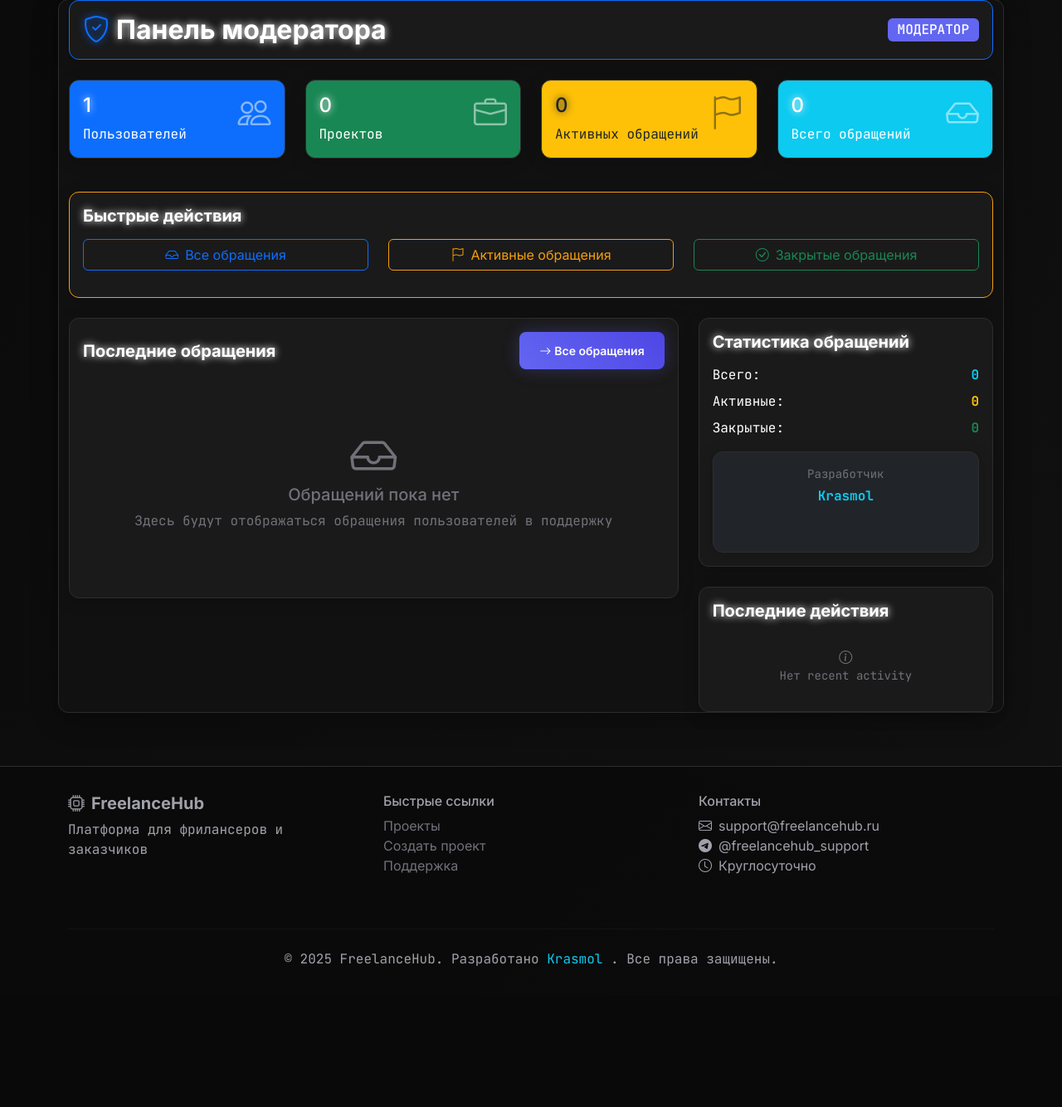
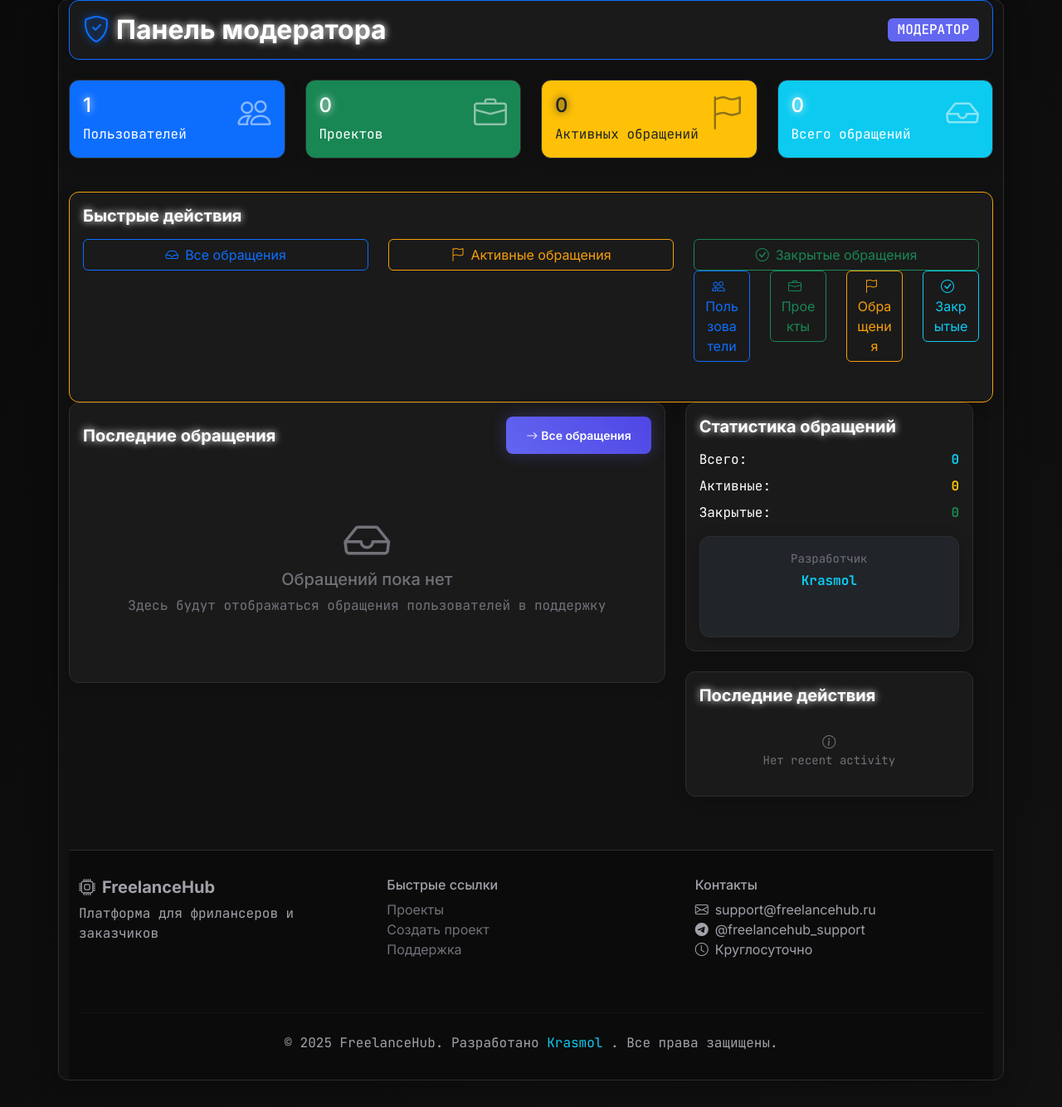
Before and after one commit to Krasmol/platform_for_freelancers, a Flask app: page /admin in a window 1280 px wide. Shown: the part 98-1432 px from the top of the page at 83% size. Before the commit the page ends 1262 px from the top, so only its background shows below. Run offline with Flask 3, Linux system fonts and the light colour scheme; a user stored in the database is signed in.

Commit message:
Update admin_dashboard.html
добавлены и изменены быстрые действия

```diff
--- a/templates/admin_dashboard.html
+++ b/templates/admin_dashboard.html
@@ -93,6 +93,27 @@
                         <a href="{{ url_for('admin_tickets') }}?status=closed" class="btn btn-outline-success w-100">
                             <i class="bi bi-check-circle me-2"></i>Закрытые обращения
                         </a>
+                    <div class="row">
+                        <div class="col-md-3 mb-3">
+                            <a href="{{ url_for('admin_users') }}" class="btn btn-outline-primary w-100">
+                                <i class="bi bi-people me-2"></i>Пользователи
+                            </a>
+                        </div>
+                        <div class="col-md-3 mb-3">
+                            <a href="{{ url_for('admin_projects') }}" class="btn btn-outline-success w-100">
+                                <i class="bi bi-briefcase me-2"></i>Проекты
+                            </a>
+                        </div>
+                        <div class="col-md-3 mb-3">
+                            <a href="{{ url_for('admin_tickets') }}?status=open" class="btn btn-outline-warning w-100">
+                                <i class="bi bi-flag me-2"></i>Обращения
+                            </a>
+                        </div>
+                        <div class="col-md-3 mb-3">
+                            <a href="{{ url_for('admin_tickets') }}?status=closed" class="btn btn-outline-info w-100">
+                                <i class="bi bi-check-circle me-2"></i>Закрытые
+                            </a>
+                        </div>
                     </div>
                 </div>
             </div>
```
